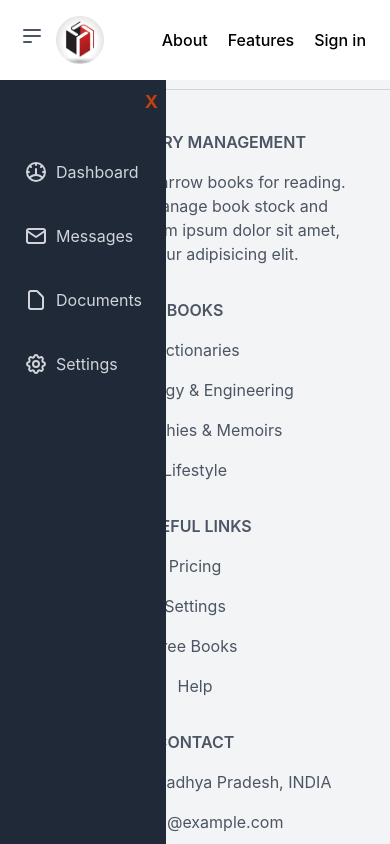
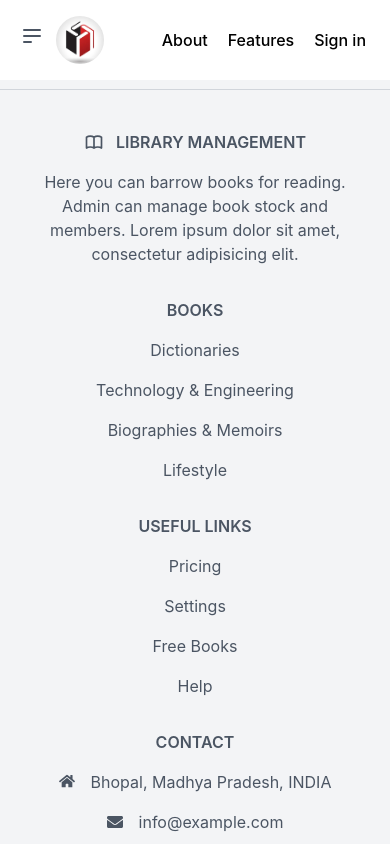
Before and after one commit to ShyamHarode/Library-Management, a Next.js app: page /about in a window 390 px wide. Shown: the top 844 px of the page. Built offline with nearby package versions, Linux system fonts and the light colour scheme.

Commit message:
sidebar hidden

```diff
--- a/components/Layouts/Aside.jsx
+++ b/components/Layouts/Aside.jsx
@@ -7,22 +7,17 @@ import Link from "next/link";
 function Aside() {
   const { authState, authUser } = useSelector((state) => state.auth);
 
-  const [sidebar, setSidebar] = useState(true);
+  const [sidebar, setSidebar] = useState(false);
   const [loginType, setLoginType] = useState(authUser.userInfo?.type);
 
   return (
     <>
-      {sidebar && (
-        <aside className="flex w-32 mt-20 fixed sm:w-56 h-screen">
-          <div className="flex-grow flex flex-col  text-gray-300 bg-gray-800">
-            <div className="text-right p-2 sm:hidden">
-              <span
-                onClick={(e) => setSidebar(false)}
-                className="font-bold text-orange-700 text-lg"
+      <aside
+        className={`${
+          sidebar ? "block" : "hidden sm:block"
+        } flex w-32 mt-20 fixed h-screen sm:w-56`}
       >
-                X
-              </span>
-            </div>
+        <div className="flex-grow flex flex-col h-screen text-gray-300 bg-gray-800">
           <nav className="flex flex-col mx-4 my-6 space-y-4">
             <Link
               href="/dashboard"
@@ -152,7 +147,7 @@ function Aside() {
           </nav>
         </div>
       </aside>
-      )}
+
       <button
         onClick={(e) => setSidebar(!sidebar)}
         className="sm:hidden fixed p-2 top-4 left-3 text-gray-600 hover:bg-gray-100 hover:text-gray-800 focus:bg-gray-100 focus:text-gray-800 rounded z-10"
```
Lines whose indentation alone changed are shown as unchanged.
